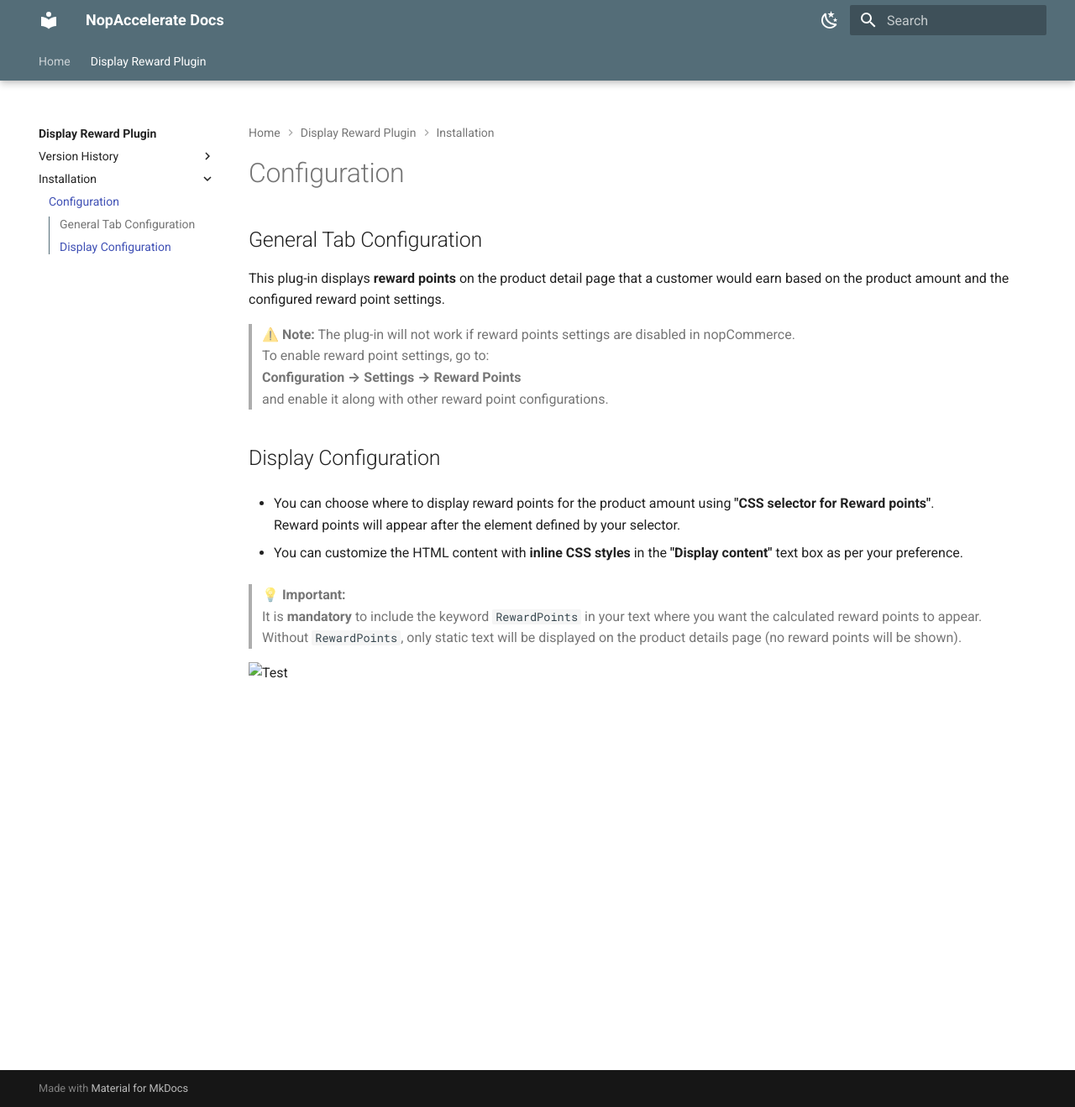
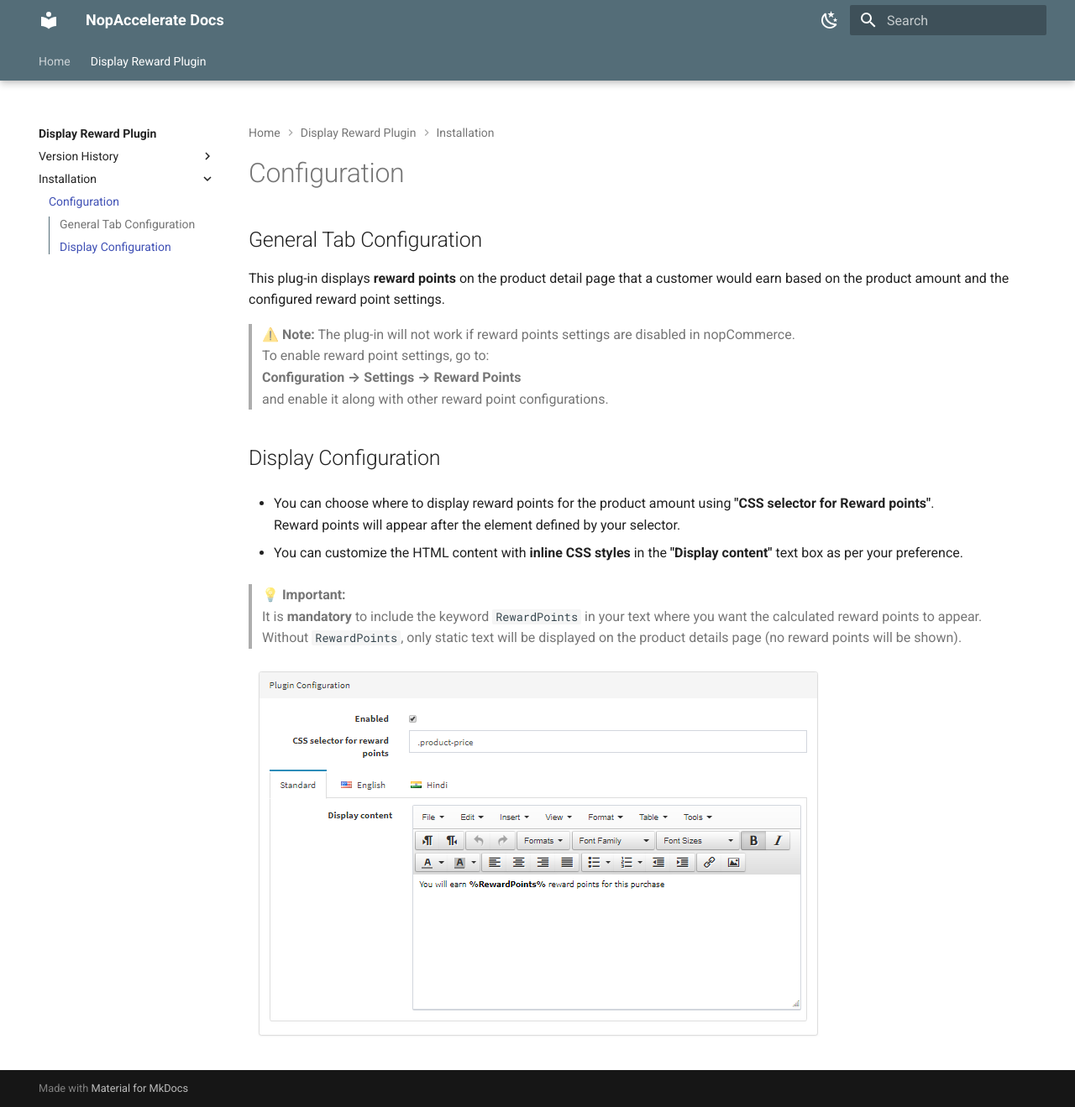
Before and after one commit to Akash-Raghav-DevOps/MKdocsTest, an MkDocs documentation site: the page built from docs/displayReward/child1.md, in a window 1280 px wide and 1319 px high. Shown: the whole window at 84% size. Built offline with MkDocs 1.6.1 and Material for MkDocs 9.7.7, drawn with Linux system fonts in a browser that asks for light colours.

Commit message:
Image changes after adding dot

```diff
--- a/docs/displayReward/child1.md
+++ b/docs/displayReward/child1.md
@@ -18,4 +18,4 @@ This plug-in displays **reward points** on the product detail page that a custom
 > Without `RewardPoints`, only static text will be displayed on the product details page (no reward points will be shown).
 
 
-![Test](img/DisplayRewardpoint_configure.png)
+![Test](../img/DisplayRewardpoint_configure.png)
```
